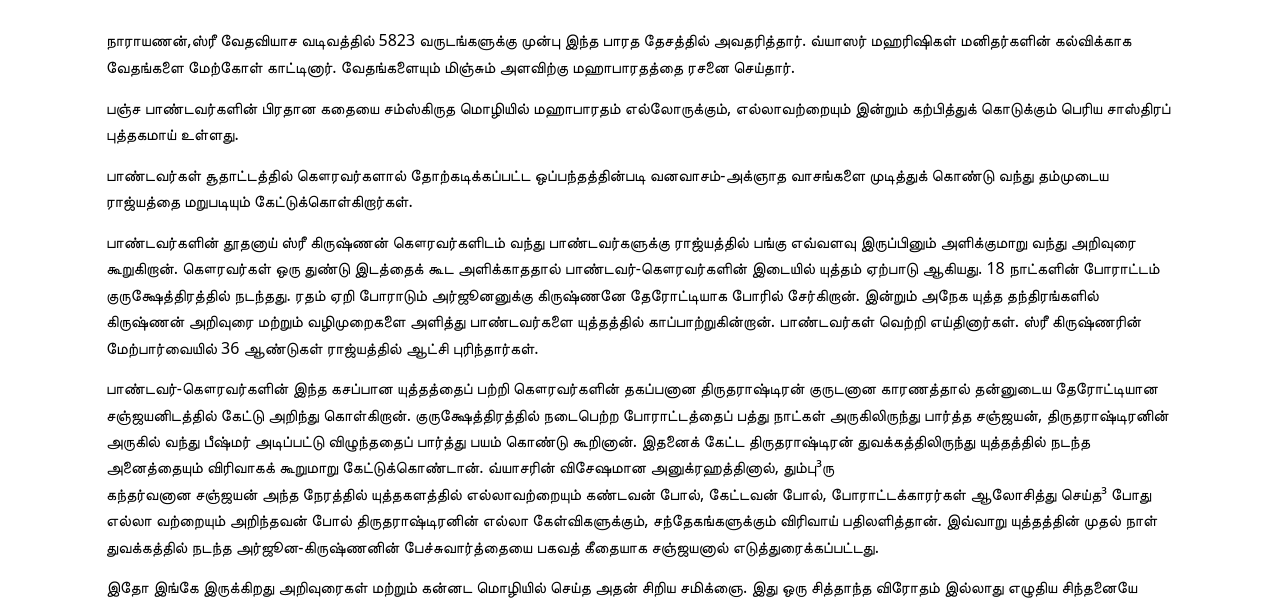
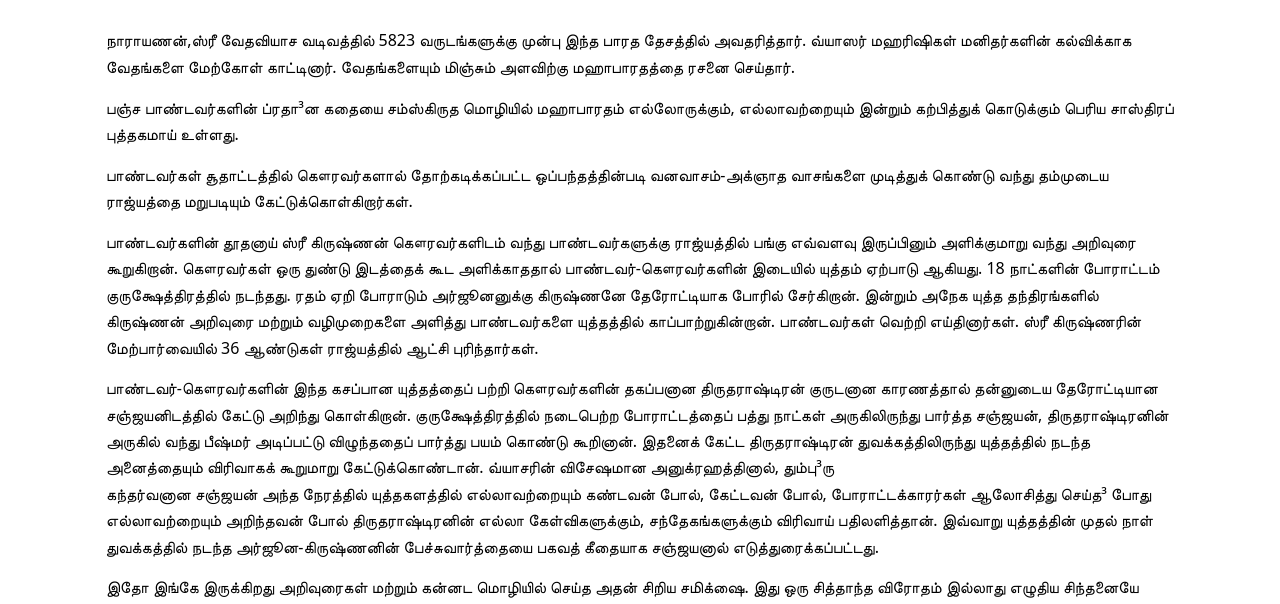
Before and after one commit to prawipra/gs_stage, a Jekyll site: the page built from tam/preface.md, in a window 1280 px wide and 900 px high. Shown: the part 290-894 px from the top of the window. Built offline with Jekyll 4.4.1, drawn with Linux system fonts in a browser that asks for light colours; some of the changed lines change nothing that is shown; some of the changed text lies outside the part shown.

Commit message:
tam smithy

```diff
--- a/tam/preface.md
+++ b/tam/preface.md
@@ -5,7 +5,7 @@
 மஹரிஷிகள் மனிதர்களின் கல்விக்காக வேதங்களை மேற்கோள் காட்டினார். வேதங்களையும் மிஞ்சும் அளவிற்கு
 மஹாபாரதத்தை ரசனை செய்தார்.
 
-பஞ்ச பாண்டவர்களின் பிரதான கதையை சம்ஸ்கிருத மொழியில் மஹாபாரதம் எல்லோருக்கும், எல்லாவற்றையும்
+பஞ்ச பாண்டவர்களின் ப்ரதா³ன கதையை சம்ஸ்கிருத மொழியில் மஹாபாரதம் எல்லோருக்கும், எல்லாவற்றையும்
 இன்றும் கற்பித்துக் கொடுக்கும் பெரிய சாஸ்திரப் புத்தகமாய் உள்ளது.
 
 பாண்டவர்கள் சூதாட்டத்தில் கௌரவர்களால் தோற்கடிக்கப்பட்ட ஒப்பந்தத்தின்படி வனவாசம்-அக்ஞாத வாசங்களை
@@ -24,11 +24,12 @@
 விழுந்ததைப் பார்த்து பயம் கொண்டு கூறினான். இதனைக் கேட்ட திருதராஷ்டிரன் துவக்கத்திலிருந்து யுத்தத்தில் நடந்த
 அனைத்தையும் விரிவாகக் கூறுமாறு கேட்டுக்கொண்டான். வ்யாசரின் விசேஷமான அனுக்ரஹத்தினால், தும்பு³ரு
 கந்தர்வனான சஞ்ஜயன் அந்த நேரத்தில் யுத்தகளத்தில் எல்லாவற்றையும் கண்டவன் போல், கேட்டவன் போல்,
-போராட்டக்காரர்கள் ஆலோசித்து  செய்த³ போது எல்லா வற்றையும் அறிந்தவன் போல் திருதராஷ்டிரனின் எல்லா கேள்விகளுக்கும், சந்தேகங்களுக்கும் விரிவாய் பதிலளித்தான். இவ்வாறு யுத்தத்தின் முதல் நாள் துவக்கத்தில் நடந்த
+போராட்டக்காரர்கள் ஆலோசித்து  செய்த³ போது எல்லாவற்றையும் அறிந்தவன் போல் திருதராஷ்டிரனின் எல்லா கேள்விகளுக்கும், சந்தேகங்களுக்கும் விரிவாய் பதிலளித்தான். இவ்வாறு யுத்தத்தின் முதல் நாள் துவக்கத்தில் நடந்த
 அர்ஜூன-கிருஷ்ணனின் பேச்சுவார்த்தையை பகவத் கீதையாக சஞ்ஜயனால் எடுத்துரைக்கப்பட்டது.
 
-இதோ இங்கே இருக்கிறது அறிவுரைகள் மற்றும் கன்னட மொழியில் செய்த அதன் சிறிய சமிக்ஞை. இது ஒரு சித்தாந்த
-விரோதம் இல்லாது எழுதிய சிந்தனையே சேவையாகி என்னுடைய சமர்ப்பணம். இதோ இங்கே இருக்கிறது அறிவுரைகள் மற்றும் கன்னட மொழியில் செய்த சிறிய சமிக்‍ஷை. இது ஒரு சித்தாந்த விரோதம் இல்லாது எழுதிய சிந்தனையே சேவையாகி என்னுடைய சமர்ப்பணை. இந்தக் கீதை கீ³தா² ஸமீக்‍ஷையை நான் பல மொழிபெயர்ப்புகளிலும் வழங்கியுள்ளேன்.
+இதோ இங்கே இருக்கிறது அறிவுரைகள் மற்றும் கன்னட மொழியில் செய்த அதன் சிறிய சமிக்‍ஷை.
+இது ஒரு சித்தாந்த விரோதம் இல்லாது எழுதிய சிந்தனையே சேவையாகி என்னுடைய சமர்ப்பணம்.
+இந்தக் கீ³தா² ஸமீக்‍ஷையை நான் பல மொழிபெயர்ப்புகளிலும் வழங்கியுள்ளேன்.
 
 ### ப்ரார்த்தனை
 
```
